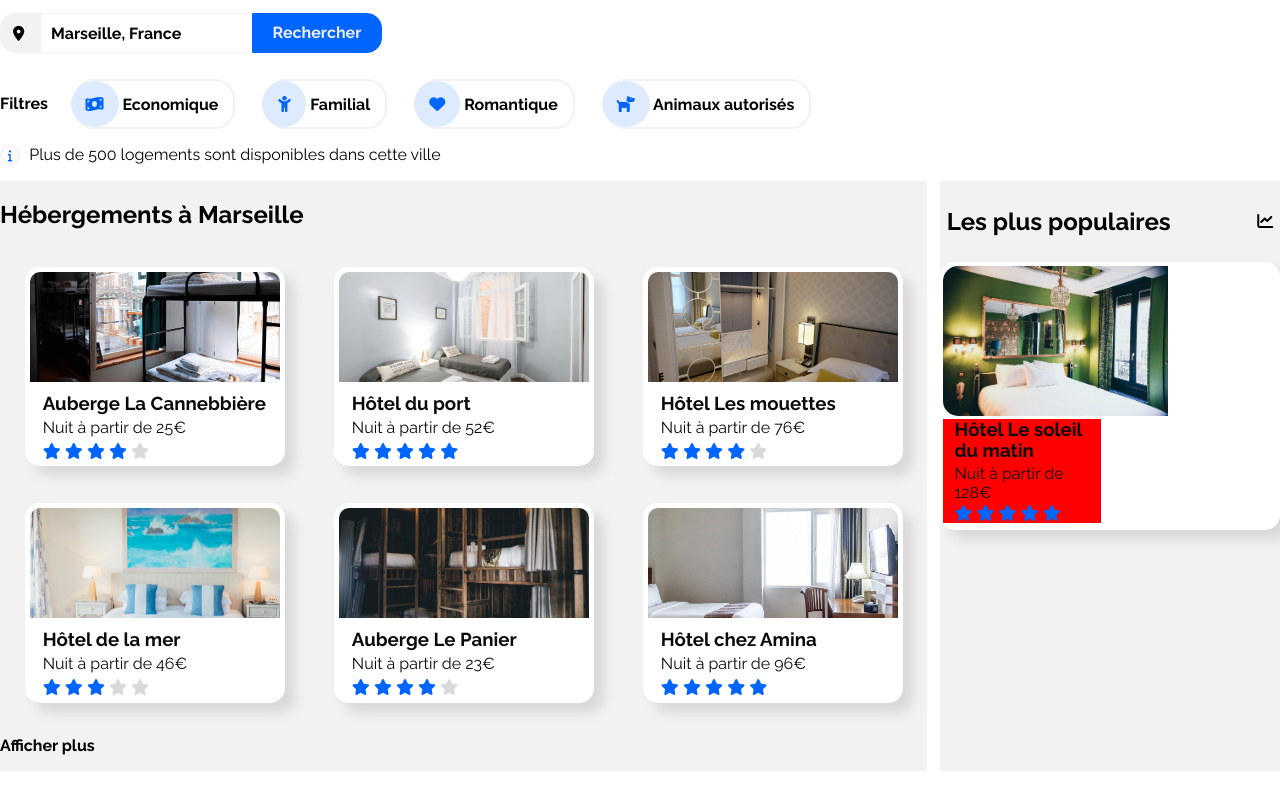
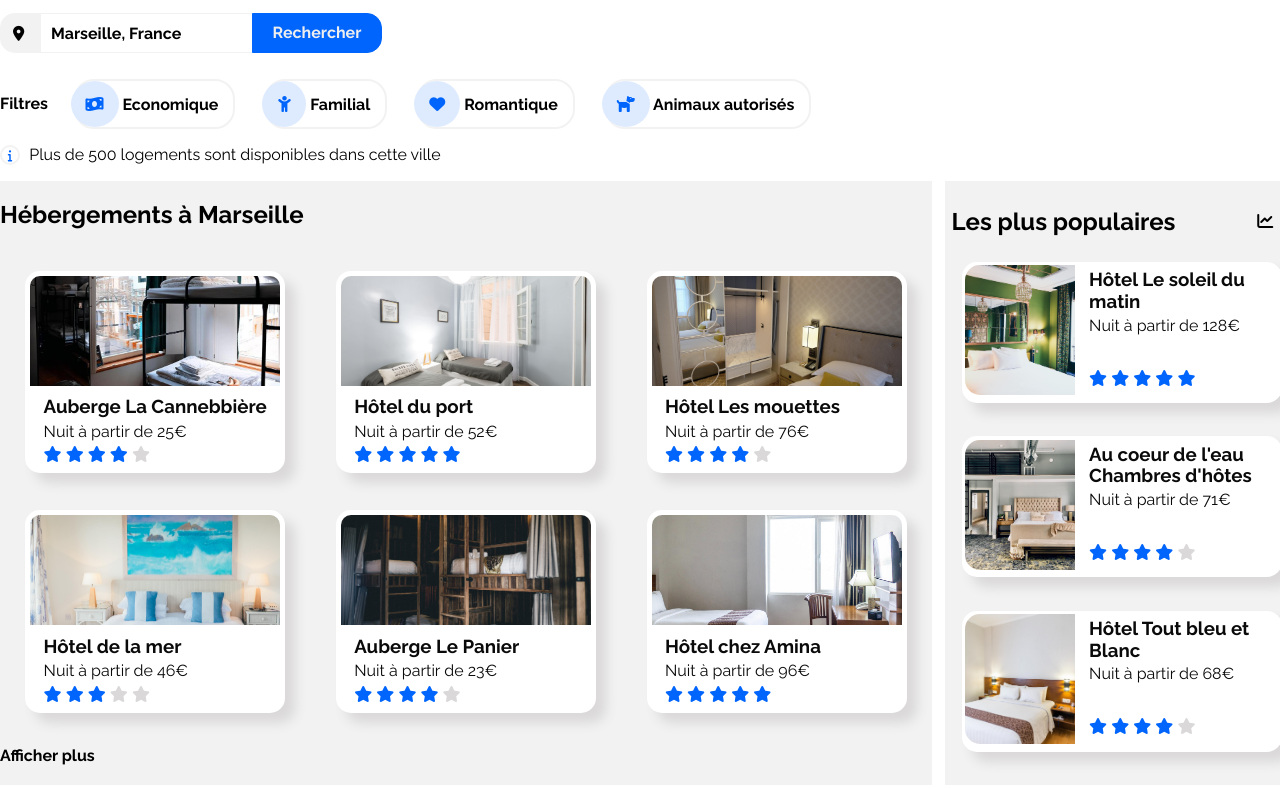
Before and after one commit to AuroreTurtle/P2_Booki, a plain HTML site: page index.html in a window 1280 px wide. Shown: the part 151-939 px from the top of the page. Drawn offline with Linux system fonts and the light colour scheme.

Commit message:
Partie les plus populaires finie

```diff
--- a/css/style.css
+++ b/css/style.css
@@ -163,11 +163,11 @@ form {
    transition: transform .1s;
 }
 
-/* grossissement au survol de la souris */
+/* grossissement de la carte au survol de la souris */
 .carte:hover {
-   -ms-transform: scale(1.3); /* IE 9 */
-   -webkit-transform: scale(1.3); /* Safari 3-8 */
-   transform: scale(1.3);
+   -ms-transform: scale(1.2); /* IE 9 */
+   -webkit-transform: scale(1.2); /* Safari 3-8 */
+   transform: scale(1.2);
 }
 
 .carte a {
@@ -210,6 +210,7 @@ form {
 #res-populaire {
    background-color: #F2F2F2;
    display: block;
+   width: 55%;
 }
 
 #titre-rubrique{
@@ -220,37 +221,48 @@ form {
 }
 
 .carte-populaire {
-   display: flex;
    background-color: white;
    border-radius: 15px;
-   width: 340px;
+   width: 320px;
    box-shadow: 10px 10px 12px #dad8d8;
-   padding: 1% 0 1% 1%;
+   margin: 0 5% 10% 5%;
+   transition: transform .1s;
+}
+
+/* grossissement de la carte au survol de la souris */
+.carte-populaire:hover {
+   -ms-transform: scale(1.1); /* IE 9 */
+   -webkit-transform: scale(1.1); /* Safari 3-8 */
+   transform: scale(1.1);
 }
 
 .carte-populaire a {
    color: rgb(10, 10, 10);
    text-decoration:none;
-}
-
-.carte-populaire-image {
-   height: 150px;
+   display: flex;
+   padding: 1%;
 }
 
 .carte-populaire-image img {
    border-radius: 15px 0 0 15px;
-   height: 100%;
+   height: 130px;
+   width: 110px;
    object-fit: cover;
 }
 
 .detail {
-   width: 70%;
-   background-color: red;
+   width: 80%;
 }
 
-.detail h3, .detail p, .etoile {
+.detail h3, .detail p {
    margin: 2%;
    padding-left: 5%;
+}
+
+.detail .etoile {
+   margin: 2%;
+   padding-left: 5%;
+   padding-top: 15%;
 }
 
 /* Activité à Marseille */
--- a/index.html
+++ b/index.html
@@ -13,7 +13,7 @@
     <link rel="stylesheet" href="https://cdnjs.cloudflare.com/ajax/libs/font-awesome/6.0.0-beta2/css/all.min.css" integrity="sha512-YWzhKL2whUzgiheMoBFwW8CKV4qpHQAEuvilg9FAn5VJUDwKZZxkJNuGM4XkWuk94WCrrwslk8yWNGmY1EduTA==" crossorigin="anonymous" referrerpolicy="no-referrer" />
     <!-- viewport est le même que la largeur de l'écran -->
     <meta name="viewport" content="width=device-width" />
-    <!-- lien vers logo dans onglet -->
+    <!-- lien vers logo dans l'onglet -->
     <link rel="icon" type="image/png" href="image/logo/Booki.png">
     <!-- Titre dans l'onglet -->
     <title> Booki </title>
@@ -52,7 +52,7 @@
                 <!-- Bouton de recherche -->
                 <button type="submit" id="button">Rechercher</button>
             </div>
-        <!-- Filtres /!\ changer l'apparence au survol -->
+        <!-- Filtres -->
             <div id="filtre">
                 <p>Filtres </p>
                 <button class="filtre-item"><i class="fas fa-money-bill-wave"></i> Economique </button>
@@ -211,6 +211,44 @@
                 </a>
             </div>
 
+            <div class="carte-populaire">
+                <a href="#">
+                    <div class="carte-populaire-image">
+                        <img src="image/hebergements/2_large/aw-creative-VGs8z60yT2c-unsplash.jpg" alt="Au coeur de l'eau Chambres d'hôtes"/>
+                    </div>
+                    <div class="detail">
+                        <h3> Au coeur de l'eau Chambres d'hôtes </h3>
+                        <p> Nuit à partir de 71&euro;</p>
+                        <div class="etoile">
+                            <i class="fas fa-star"></i>
+                            <i class="fas fa-star"></i>
+                            <i class="fas fa-star"></i>
+                            <i class="fas fa-star"></i>
+                            <i class="fas fa-star gris"></i>
+                        </div>
+                    </div>
+                </a>
+            </div>
+
+            <div class="carte-populaire">
+                <a href="#">
+                    <div class="carte-populaire-image">
+                        <img src="image/hebergements/2_large/febrian-zakaria-sjvU0THccQA-unsplash.jpg" alt="Hôtel Tout bleu et Blanc"/>
+                    </div>
+                    <div class="detail">
+                        <h3> Hôtel Tout bleu et Blanc </h3>
+                        <p> Nuit à partir de 68&euro;</p>
+                        <div class="etoile">
+                            <i class="fas fa-star"></i>
+                            <i class="fas fa-star"></i>
+                            <i class="fas fa-star"></i>
+                            <i class="fas fa-star"></i>
+                            <i class="fas fa-star gris"></i>
+                        </div>
+                    </div>
+                </a>
+            </div>
+
         </article>
     </section>
 
```
